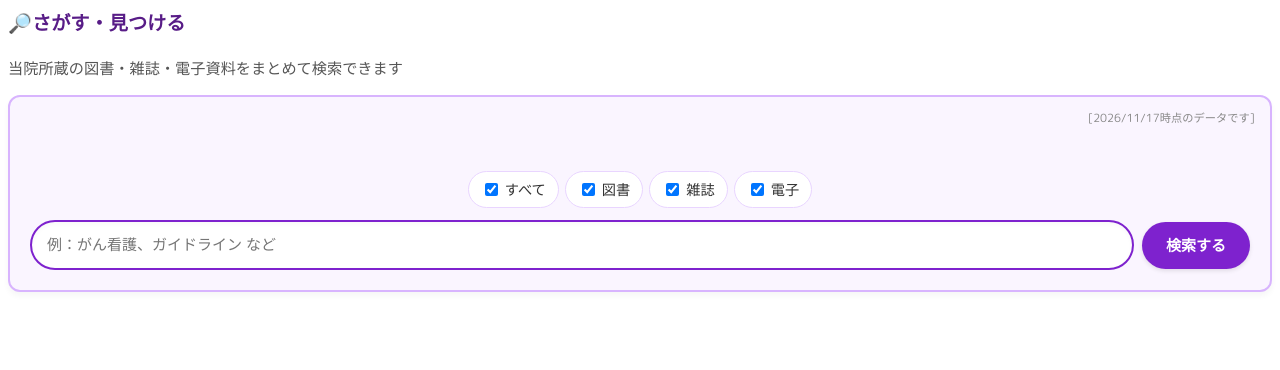
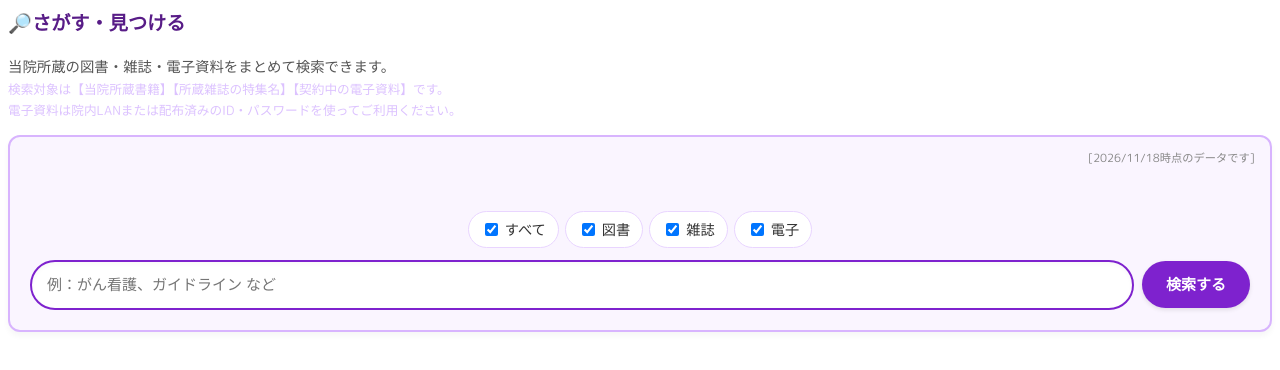
Before and after one commit to lib-rio/opac, a plain HTML site: page index.html in a window 1280 px wide. Drawn offline with Linux system fonts and the light colour scheme; no server answers.

```diff
--- a/index.html
+++ b/index.html
@@ -1,4 +1,4 @@
-<title>けんさくさん</title>
+<title>検索さん</title>
 <!-- Google Fonts: M PLUS Rounded 1c -->
 <link href="https://fonts.googleapis.com/css2?family=M+PLUS+Rounded+1c:wght@400;700&display=swap" rel="stylesheet">
 
@@ -58,14 +58,19 @@
 
 <div id="meka-shisho-wrapper" style="width: 100%; max-width: 100%; margin: 0 auto;">
   <h3 class="sectionHead" style="color: #581C87; font-size: 1.2em;"><a href="https://lib-rio.github.io/opac/" style="text-decoration:none;">🔎</a>さがす・見つける</h3>
-  <p class="indent1em" style="font-size: 0.95em; color: #555;">当院所蔵の図書・雑誌・電子資料をまとめて検索できます</p>
+  <p class="indent1em" style="font-size: 0.9em; color: #555; line-height: 1.6; margin-bottom: 8px;">
+    当院所蔵の図書・雑誌・電子資料をまとめて検索できます。<br>
+    <span style="font-size: 0.88em; color: #DCC2FF;">検索対象は【当院所蔵書籍】【所蔵雑誌の特集名】【契約中の電子資料】です。<br>
+      電子資料は院内LANまたは配布済みのID・パスワードを使ってご利用ください。
+    </span>
+  </p>
 
   <!-- 全体コンテナ（すみれ色・ラベンダー基調） -->
   <div id="meka-shisho" style="position: relative; z-index: 1000; font-size: 15px; color: #333; margin: 15px auto; padding: 20px; background-color: #FAF5FF; border-radius: 12px; text-align: center; border: 2px solid #D8B4FE; box-shadow: 0 4px 6px rgba(0,0,0,0.04);">
 
     <!-- ★【右上のデータ基準日表示】 -->
     <div style="position: absolute; top: 12px; right: 15px; font-size: 0.75em; color: #888; font-weight: normal;">
-      [2026/11/17時点のデータです]
+      [2026/11/18時点のデータです]
     </div>
     <br>
     <br>
@@ -170,9 +175,6 @@
   const PAGE_SIZE = 10;
   let isDataLoaded = false;
 
-  // 以前使っていたフォーマット関数は不要になったため整理済み
-
-  // ★【バックグラウンド事前読み込み】ページにアクセスした瞬間から裏側でこっそりデータを取得・キャッシュ
   function preloadData() {
     const cachedData = localStorage.getItem(CACHE_KEY);
     const cachedTime = localStorage.getItem(CACHE_TIME_KEY);
@@ -202,7 +204,6 @@
       .catch(err => {});
   }
 
-  // ページ読み込み時に即座に裏側で実行開始
   preloadData();
 
   function normalize(text) {
@@ -225,7 +226,6 @@
     mainZasshiBtn.href = `${BASE_ZASSHI_URL}?additionalFilters=%5B%7B"with"%3A"and"%2C"filters"%3A%5B%7B"field"%3A"文字列__複数行_"%2C"sign"%3A"like"%2C"value"%3A"${encodedWord}"%2C"with"%3A"or"%7D%2C%7B"field"%3A"文字列__1行__13"%2C"sign"%3A"like"%2C"value"%3A"${encodedWord}"%2C"with"%3A"or"%7D%2C%7B"field"%3A"文字列__1行__16"%2C"sign"%3A"%3D"%2C"value"%3A"${encodedWord}"%2C"with"%3A"or"%7D%5D%7D%5D`;
   }
 
-  // ★【貸出中の日付表示を削除した検索結果HTML生成関数】
   function generateHtml(item) {
     if (item.type === 'book') {
       const statusHtml = item.isAvailable ?
```
